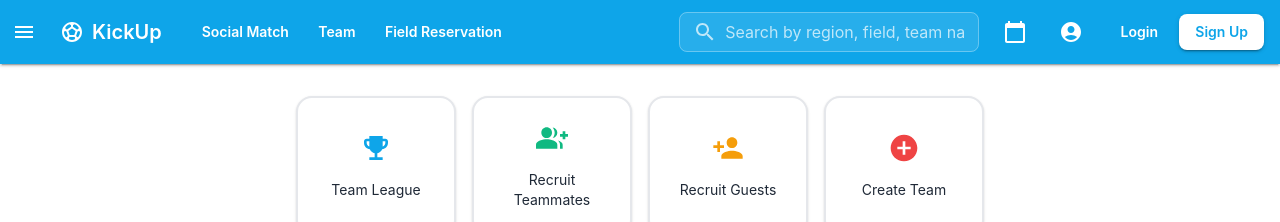
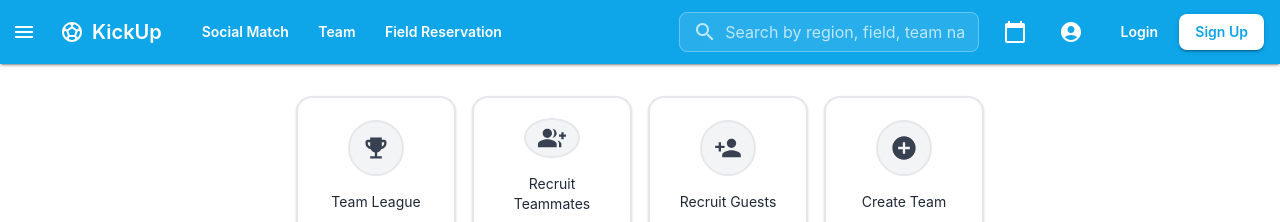
Before and after one commit to Jony0998/kickup-next, a Next.js app: page /team in a window 1280 px wide. Shown: the top 222 px of the page. Built offline with nearby package versions, Linux system fonts and the light colour scheme.

Commit message:
fix: Update quick menu icons with proper wrapper styling
- Add icon wrapper boxes for all quick menu buttons
- Update icon styling to match Plab platform design
- Ensure consistent icon appearance across all buttons

```diff
--- a/pages/team/index.tsx
+++ b/pages/team/index.tsx
@@ -175,7 +175,9 @@ export default function TeamPage() {
           <Box className={styles.quickMenu}>
             <Card className={styles.quickMenuItem} component={Link} href="/team/league">
               <CardContent className={styles.quickMenuContent}>
-                <EmojiEventsIcon sx={{ fontSize: 32, color: '#0ea5e9' }} />
+                <Box className={styles.quickMenuIconWrapper}>
+                  <EmojiEventsIcon className={styles.quickMenuIcon} />
+                </Box>
                 <Typography variant="body2" className={styles.quickMenuText}>
                   Team League
                 </Typography>
@@ -184,7 +186,9 @@ export default function TeamPage() {
 
             <Card className={styles.quickMenuItem} component={Link} href="/team/recruit">
               <CardContent className={styles.quickMenuContent}>
-                <GroupAddIcon sx={{ fontSize: 32, color: '#10b981' }} />
+                <Box className={styles.quickMenuIconWrapper}>
+                  <GroupAddIcon className={styles.quickMenuIcon} />
+                </Box>
                 <Typography variant="body2" className={styles.quickMenuText}>
                   Recruit Teammates
                 </Typography>
@@ -193,7 +197,9 @@ export default function TeamPage() {
 
             <Card className={styles.quickMenuItem} component={Link} href="/team/guests">
               <CardContent className={styles.quickMenuContent}>
-                <PersonAddIcon sx={{ fontSize: 32, color: '#f59e0b' }} />
+                <Box className={styles.quickMenuIconWrapper}>
+                  <PersonAddIcon className={styles.quickMenuIcon} />
+                </Box>
                 <Typography variant="body2" className={styles.quickMenuText}>
                   Recruit Guests
                 </Typography>
@@ -202,7 +208,9 @@ export default function TeamPage() {
 
             <Card className={styles.quickMenuItem} component={Link} href="/team/create">
               <CardContent className={styles.quickMenuContent}>
-                <AddCircleIcon sx={{ fontSize: 32, color: '#ef4444' }} />
+                <Box className={styles.quickMenuIconWrapper}>
+                  <AddCircleIcon className={styles.quickMenuIcon} />
+                </Box>
                 <Typography variant="body2" className={styles.quickMenuText}>
                   Create Team
                 </Typography>
```
